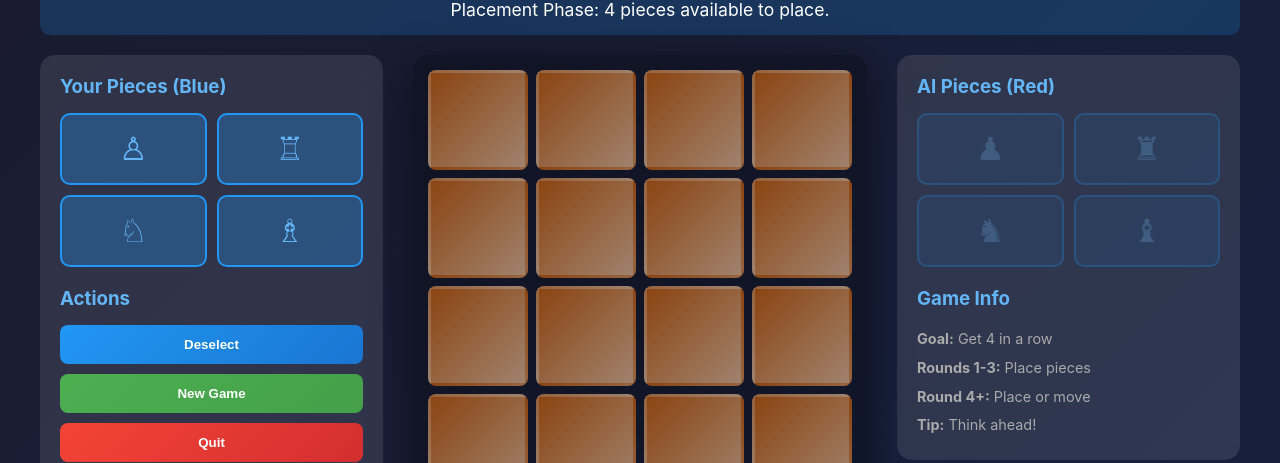
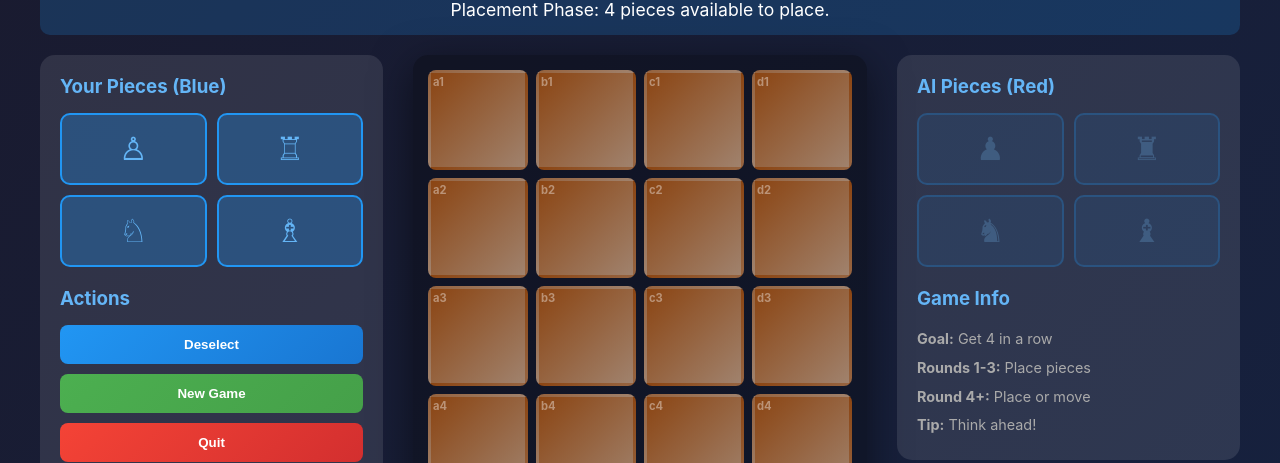
Before and after one commit to Naitya07/naitya-tic-tac-toe-chess, a website: page web-demo/game.html in a window 1280 px wide. Shown: the part 290-753 px from the top of the page. Drawn offline with Linux system fonts and the light colour scheme.

Commit message:
Fix coordinate labels disappearing and winning line highlight persisting
PROBLEMS:
1. Coordinate labels (a1, b2, etc.) were being removed on every renderBoard() call
   because square.innerHTML = '' was wiping out the coord-label span
2. Golden winning line highlight was persisting into new games because inline
   styles (backgroundColor, boxShadow, transform, zIndex) were never cleared

FIXES:
1. Preserve coord-label element when clearing square contents:
   - Save reference to .coord-label before clearing
   - Re-append it after innerHTML = ''
2. Clear all inline styles before rendering:
   - Reset backgroundColor, boxShadow, transform, zIndex to empty strings

RESULT:
- Coordinate labels now persist across renders and new games
- Winning line highlights properly cleared when starting new game
- Board renders cleanly without visual artifacts

🤖 Generated with Claude Code (https://claude.com/claude-code)

Co-Authored-By: Claude <noreply@anthropic.com>

```diff
--- a/web-demo/game.html
+++ b/web-demo/game.html
@@ -869,7 +869,19 @@
                 const col = parseInt(square.dataset.col);
                 const piece = getPieceAt(gameState, row, col);
 
+                // Clear inline styles from winning line highlight
+                square.style.backgroundColor = '';
+                square.style.boxShadow = '';
+                square.style.transform = '';
+                square.style.zIndex = '';
+
+                // Remove all children EXCEPT coordinate label
+                const coordLabel = square.querySelector('.coord-label');
                 square.innerHTML = '';
+                if (coordLabel) {
+                    square.appendChild(coordLabel);
+                }
+
                 square.className = 'square';
 
                 if (piece) {
```
